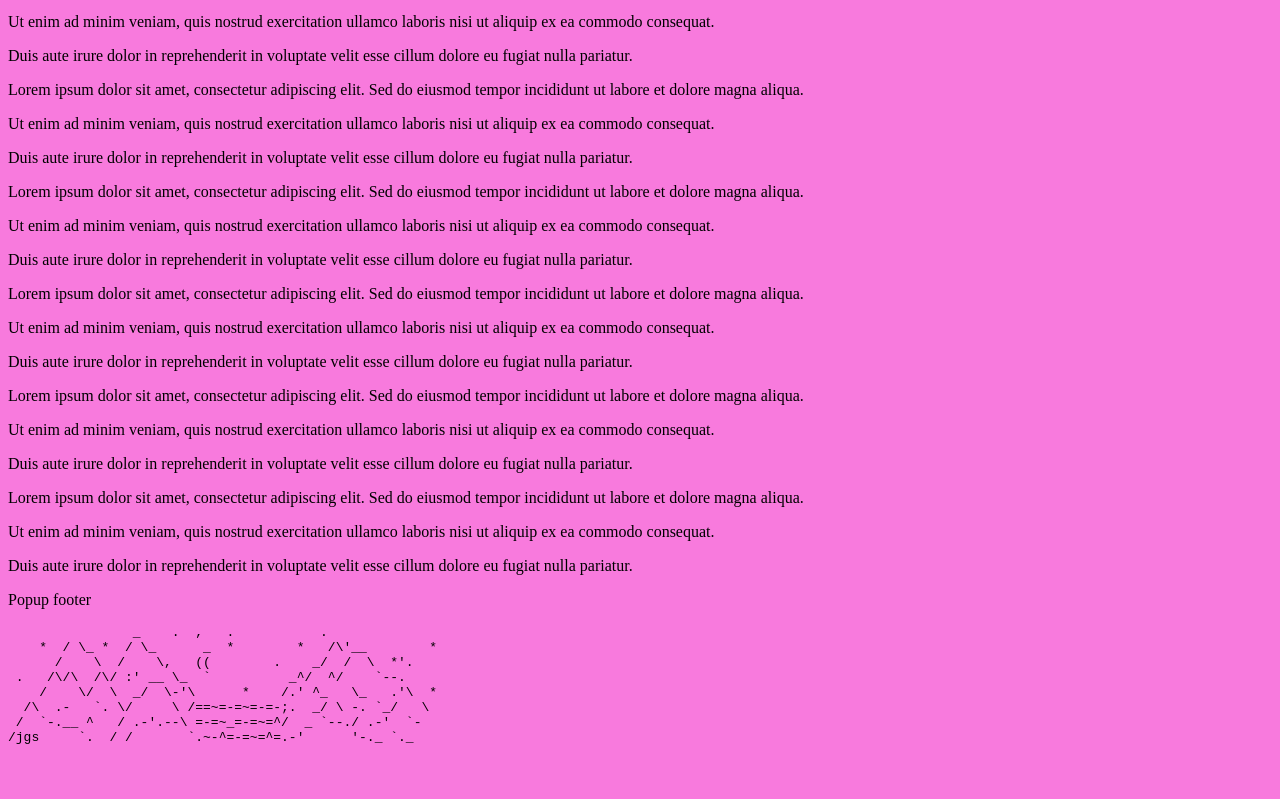
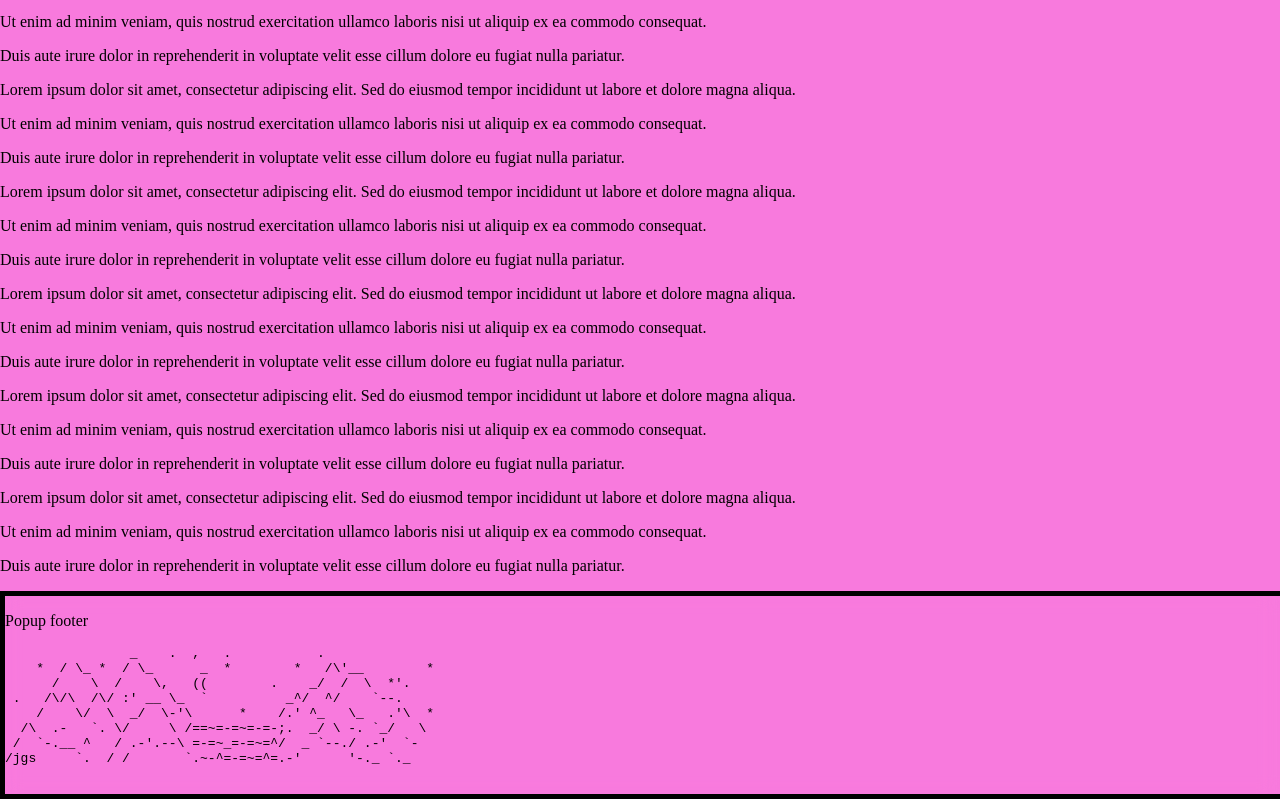
Before and after one commit to MartinAllsbrook/popup-footer, a plain HTML site: page index.html in a window 1280 px wide. Shown: the part 1801-2600 px from the top of the page. Before the commit the page ends 2574 px from the top, so only its background shows below. Drawn offline with Linux system fonts and the light colour scheme.

Commit message:
Added some styling; popup footer overlapping but not working

```diff
--- a/style.css
+++ b/style.css
@@ -6,4 +6,17 @@ h1 {
 
 body {
     background: #f87add;
+    margin: 0;
 }
+
+main {
+    position: sticky;
+    top: -100px;
+}
+
+footer {
+    width: 100vw;
+    border: 5px solid black;
+    z-index: 10;
+    backdrop-filter: blur(10px);
+}
```
